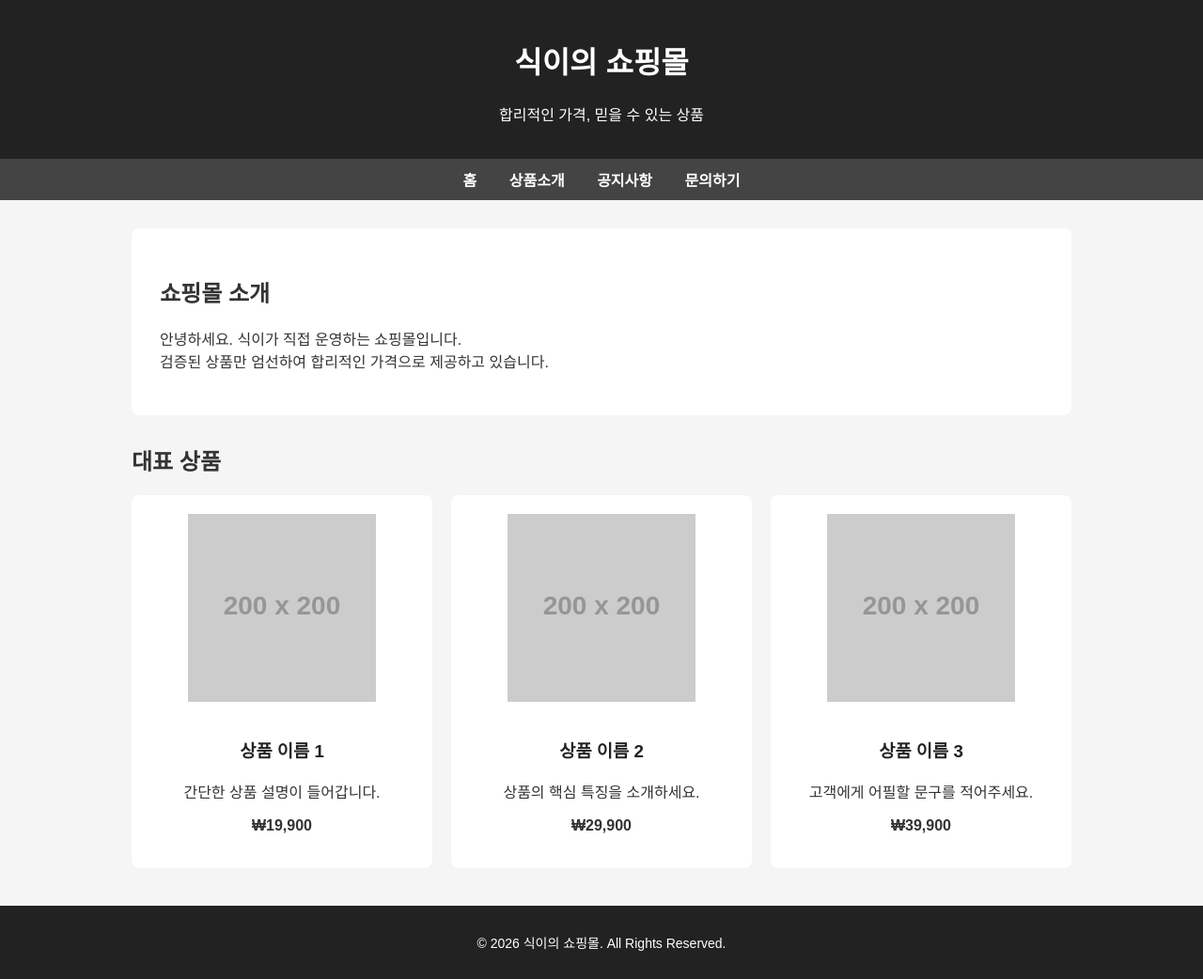
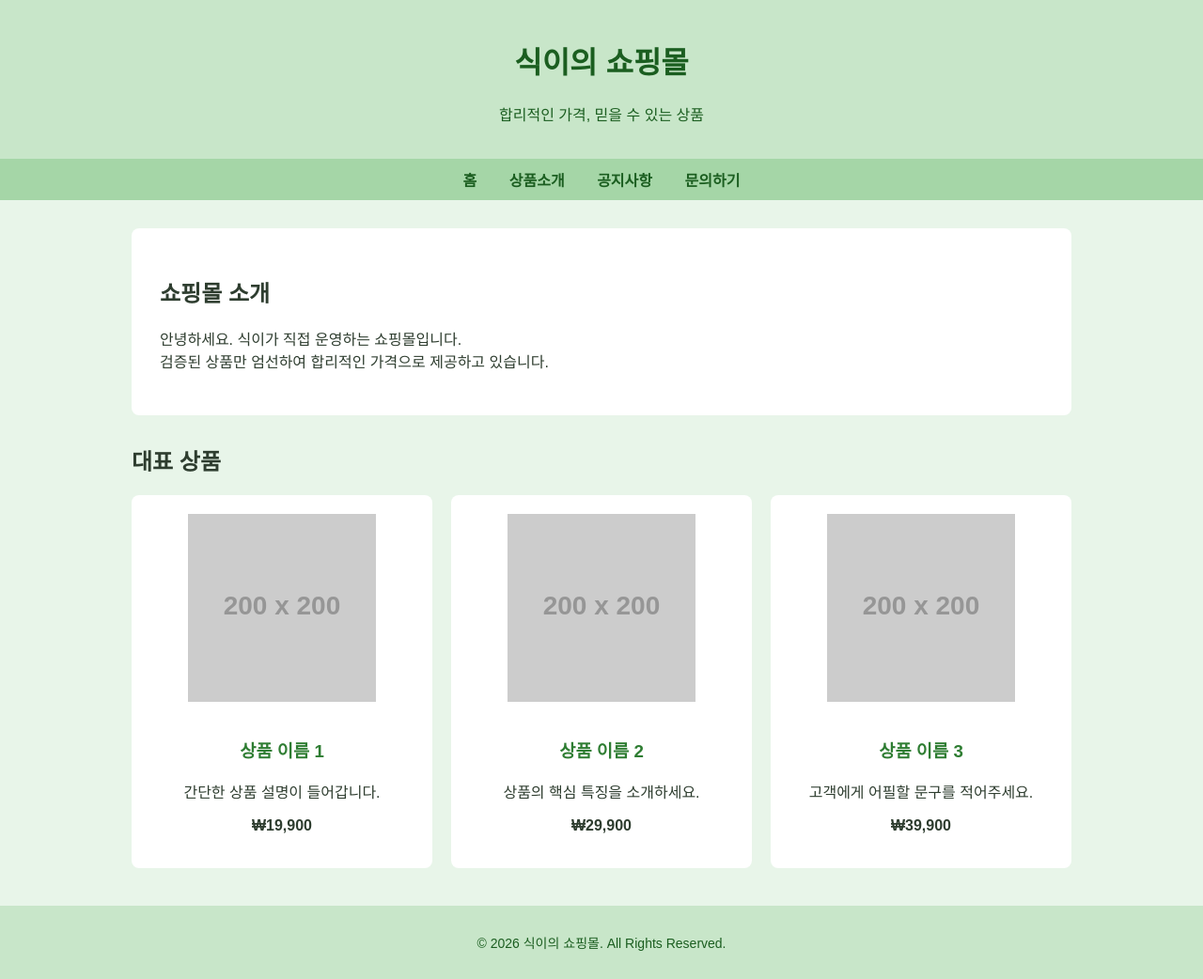
Before and after one commit to sonminsik67/sikinfo, a plain HTML site: page index.html in a window 1280 px wide. Shown: the whole page at 94% size. Drawn offline with Linux system fonts and the light colour scheme; placeholder pictures from the web are drawn by us.

Commit message:
Update index.html

```diff
--- a/index.html
+++ b/index.html
@@ -8,63 +8,78 @@
     body {
         margin: 0;
         font-family: Arial, Helvetica, sans-serif;
-            background-color: #f5f5f5;
-            color: #333;
+        background-color: #e8f5e9; /* 연한 녹색 배경 */
+        color: #2e3d2f;
     }
+
     header {
-            background-color: #222;
-            color: #fff;
+        background-color: #c8e6c9; /* 밝은 녹색 */
+        color: #1b5e20;
         padding: 20px;
         text-align: center;
     }
+
     nav {
-            background-color: #444;
+        background-color: #a5d6a7; /* 연녹색 네비 */
         text-align: center;
         padding: 10px 0;
     }
+
     nav a {
-            color: #fff;
+        color: #1b5e20;
         margin: 0 15px;
         text-decoration: none;
         font-weight: bold;
     }
+
+    nav a:hover {
+        text-decoration: underline;
+    }
+
     .container {
         max-width: 1000px;
         margin: 30px auto;
         padding: 0 20px;
     }
+
     .intro {
-            background-color: #fff;
+        background-color: #ffffff;
         padding: 30px;
         border-radius: 8px;
         margin-bottom: 30px;
     }
+
     .products {
         display: grid;
         grid-template-columns: repeat(auto-fit, minmax(250px, 1fr));
         gap: 20px;
     }
+
     .product {
-            background-color: #fff;
+        background-color: #ffffff;
         padding: 20px;
         border-radius: 8px;
         text-align: center;
     }
+
     .product img {
         width: 100%;
         max-width: 200px;
         margin-bottom: 15px;
     }
+
     .product a {
         text-decoration: none;
-            color: #222;
+        color: #2e7d32;
     }
+
     .product a:hover {
         text-decoration: underline;
     }
+
     footer {
-            background-color: #222;
-            color: #fff;
+        background-color: #c8e6c9; /* 헤더와 통일 */
+        color: #1b5e20;
         text-align: center;
         padding: 15px;
         margin-top: 40px;
```
Lines whose indentation alone changed are shown as unchanged.
